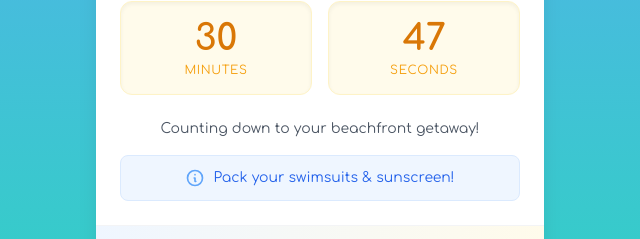
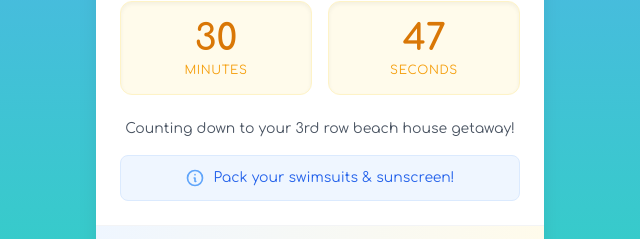
Before and after one commit to All-Sea-Suns-Countdown/All-Sea-Suns-Countdown.github.io, a plain HTML site: page index.html in a window 1280 px wide. Shown: the part 404-643 px from the top of the page, 320-960 px from the left. Drawn offline with nearby package versions, Linux system fonts and the light colour scheme.

Commit message:
Update index.html

```diff
--- a/index.html
+++ b/index.html
@@ -84,7 +84,7 @@
                 </div>
             </div>
 
-            <p class="text-gray-600 mb-4 text-sm">Counting down to your beachfront getaway!</p>
+            <p class="text-gray-600 mb-4 text-sm">Counting down to your 3rd row beach house getaway!</p>
 
             <div class="bg-blue-50 rounded-lg p-3 text-center border border-blue-100">
                 <div class="flex items-center justify-center space-x-2">
```
